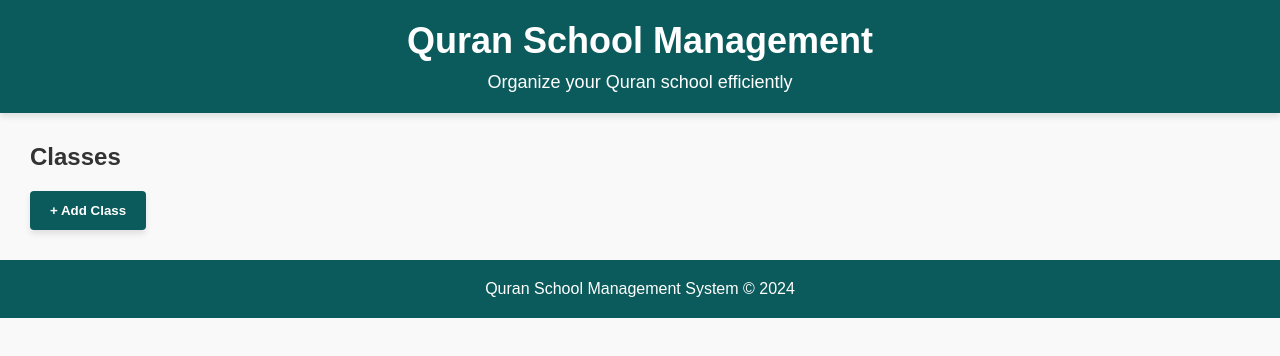
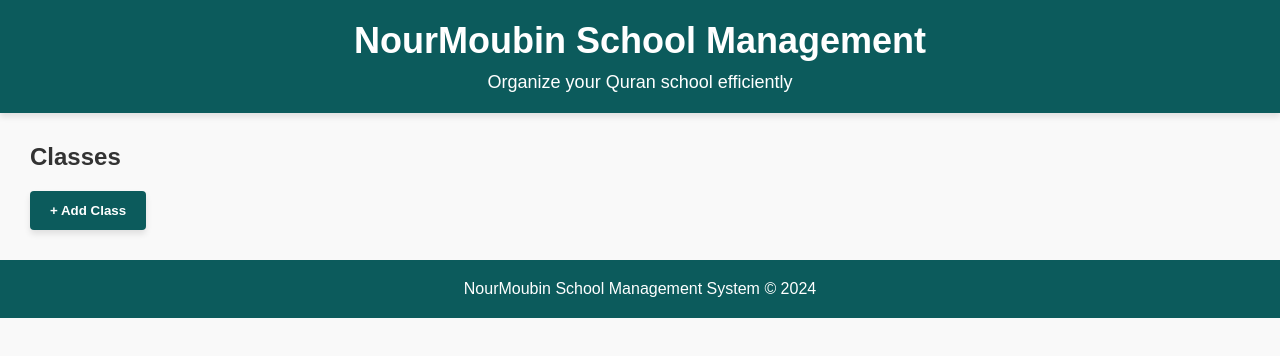
Before and after one commit to youssofmussa/nourmoubin, a plain HTML site: page index.html in a window 1280 px wide. Drawn offline with Linux system fonts and the light colour scheme.

Commit message:
Update index.html

```diff
--- a/index.html
+++ b/index.html
@@ -3,14 +3,14 @@
 <head>
     <meta charset="UTF-8">
     <meta name="viewport" content="width=device-width, initial-scale=1.0">
-    <title>Quran School Management</title>
+    <title>NourMoubin School Management</title>
     <link rel="stylesheet" href="n.css">
     <link rel="stylesheet" href="https://cdnjs.cloudflare.com/ajax/libs/font-awesome/5.15.4/css/all.min.css">
 
 </head>
 <body>
     <header>
-        <h1>Quran School Management</h1>
+        <h1>NourMoubin School Management</h1>
         <p>Organize your Quran school efficiently</p>
     </header>
     <main>
@@ -43,7 +43,7 @@
         </section>
     </main>
     <footer>
-        <p>Quran School Management System &copy; 2024</p>
+        <p>NourMoubin School Management System &copy; 2024</p>
     </footer>
     <script>
         const studentsContainer = document.getElementById("student-list");
```
